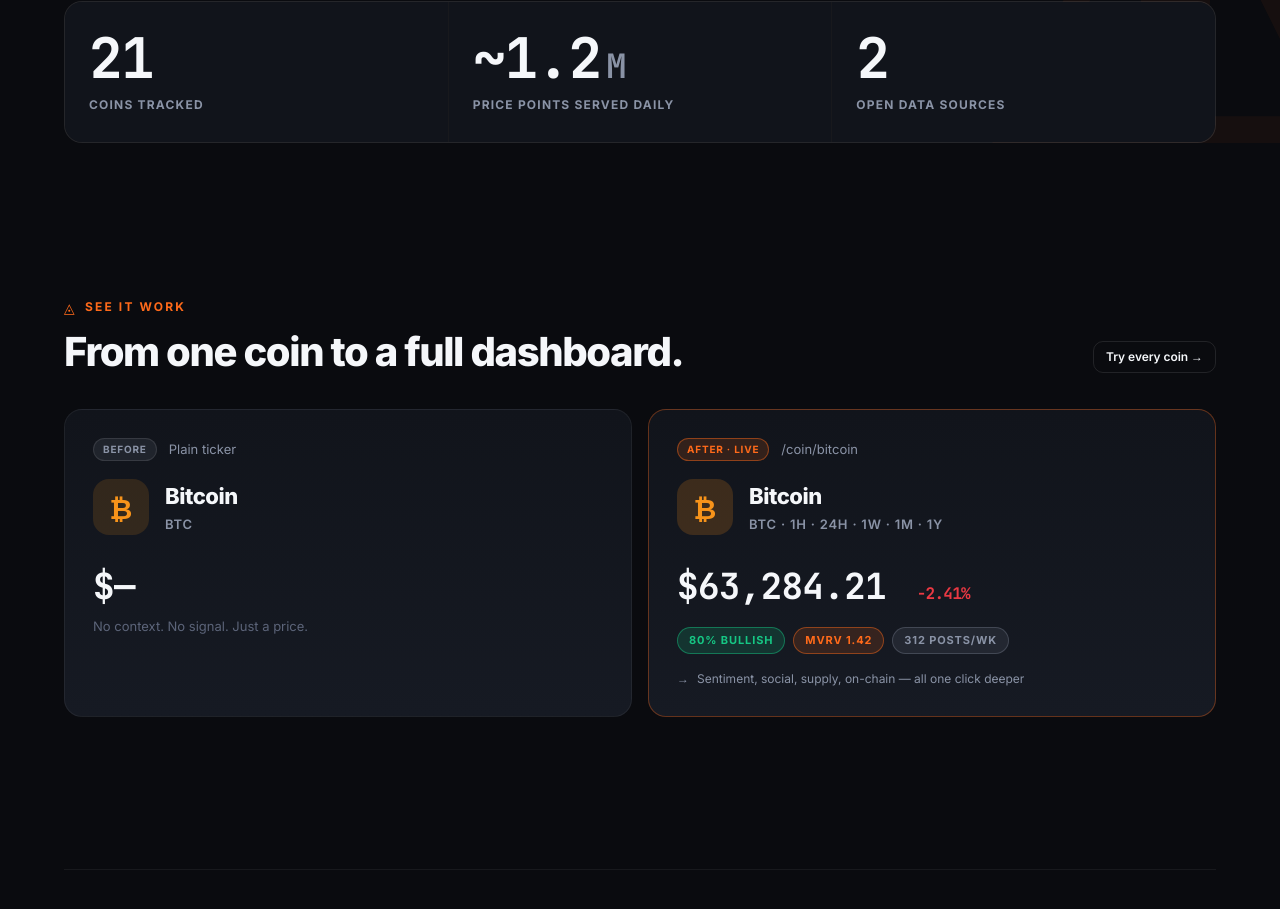
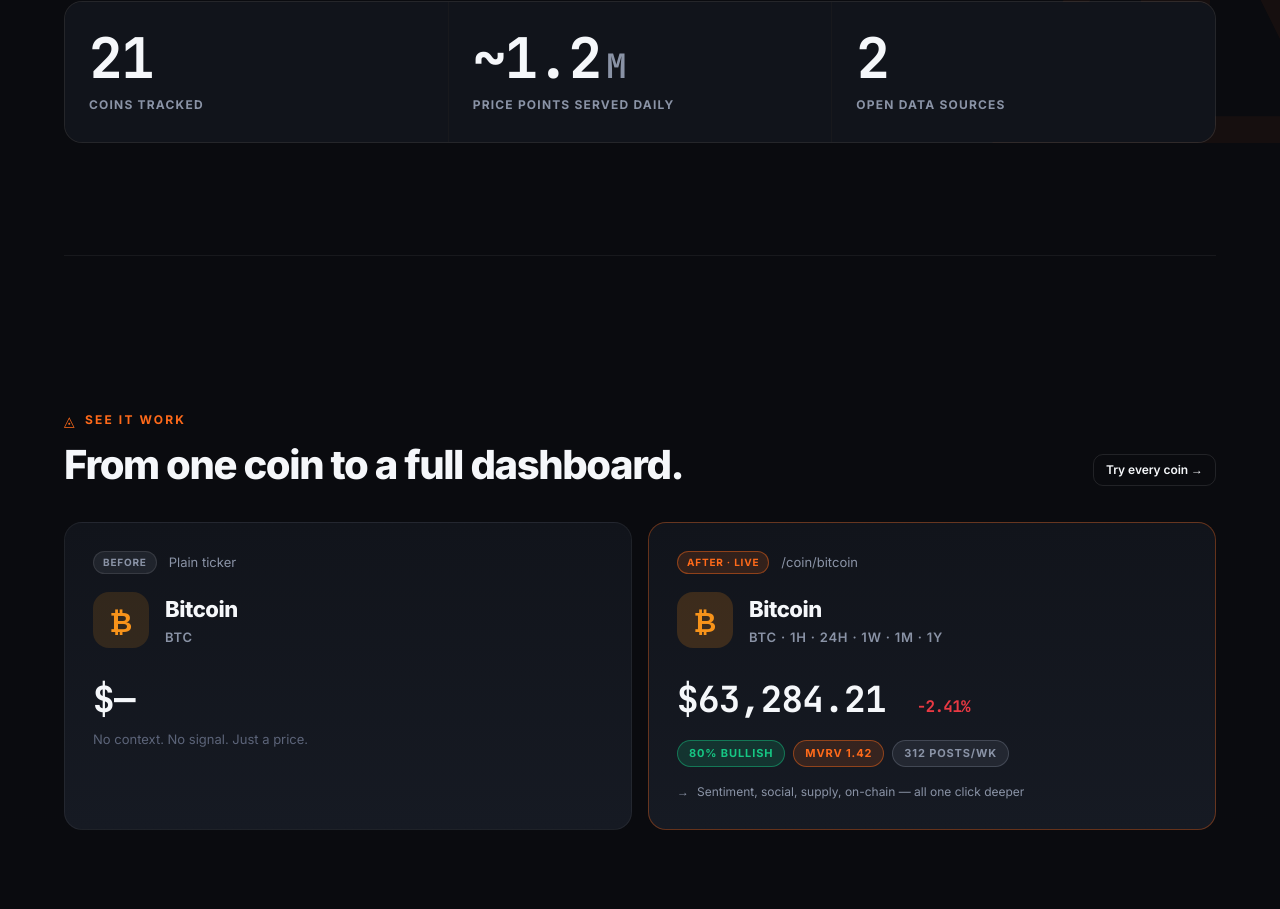
Before and after one commit to iamHimanshu-07/Yugen, a Next.js app: page / in a window 1280 px wide. Shown: the part 814-1723 px from the top of the page. Built offline with nearby package versions, Linux system fonts and the light colour scheme.

Commit message:
Add divider to the page layout

```diff
--- a/app/page.tsx
+++ b/app/page.tsx
@@ -81,6 +81,8 @@ export default function Home() {
           </div>
         </div>
       </section>
+
+      <div className="section-tight"><div className="divider" /></div>
 
       {/* ============ 3. "SEE IT WORK" ============ */}
       <section className="section">
```
